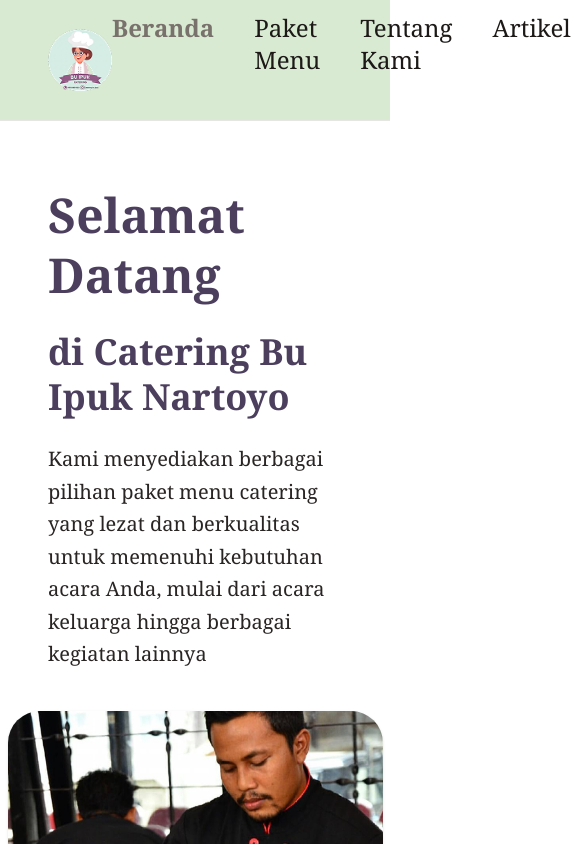
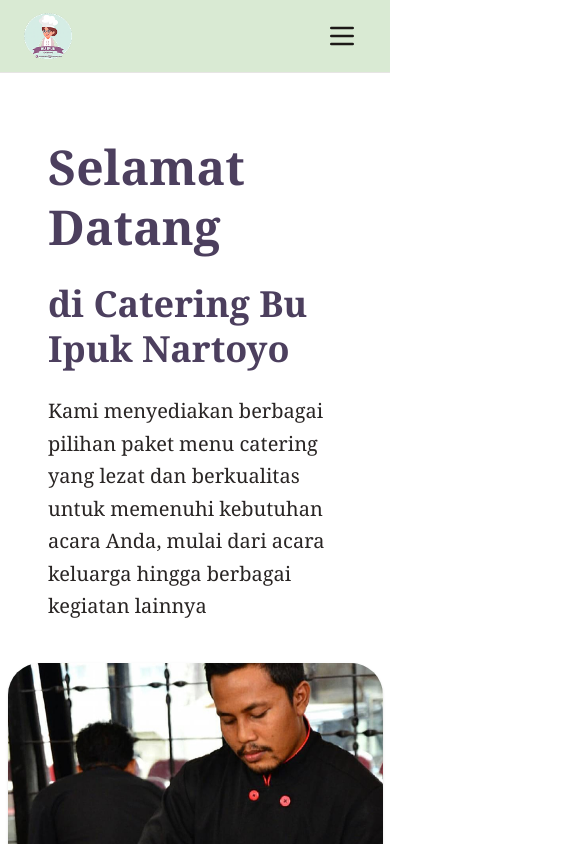
Before and after one commit to chiesazn-coder/catering-bu-Ipuk, a Next.js app: page / in a window 390 px wide. Shown: the top 844 px of the page, 585 px wide, since content can reach past the window. Built offline with nearby package versions, Linux system fonts and the light colour scheme; a web font is replaced by a local one.

Commit message:
navbar mobile

```diff
--- a/app/components/Navbar.tsx
+++ b/app/components/Navbar.tsx
@@ -1,13 +1,14 @@
 "use client";
 
+import { useState } from 'react';
 import Image from 'next/image';
 import Link from 'next/link';
 import { usePathname } from 'next/navigation';
 
 export default function Navbar() {
   const pathname = usePathname();
+  const [isOpen, setIsOpen] = useState(false); // State untuk buka/tutup menu mobile
 
-  // Daftar menu navigasi
   const navLinks = [
     { name: "Beranda", href: "/" },
     { name: "Paket Menu", href: "/paket-menu" },
@@ -17,11 +18,13 @@
   ];
 
   return (
-    <nav className="flex items-center justify-between px-12 py-3 bg-[#D9EAD3] sticky top-0 z-50 border-b border-stone-200">
+    <nav className="bg-[#D9EAD3] sticky top-0 z-50 border-b border-stone-200">
+      <div className="flex items-center justify-between px-6 md:px-12 py-3">
+
         {/* Logo di Kiri */}
         <div className="flex items-center">
           <Link href="/">
-          <div className="w-16 h-16 relative cursor-pointer">
+            <div className="w-12 h-12 md:w-16 md:h-16 relative cursor-pointer">
               <Image
                 src="/logo.png"
                 alt="Logo Bu Ipuk"
@@ -32,20 +35,16 @@
           </Link>
         </div>
 
-      {/* Menu di Kanan */}
-      <div className="flex gap-10">
+        {/* Menu Desktop (Hidden di Mobile) */}
+        <div className="hidden md:flex gap-10">
           {navLinks.map((link) => {
-          // Cek apakah link ini sedang aktif
             const isActive = pathname === link.href;
-
             return (
               <Link
                 key={link.name}
                 href={link.href}
                 className={`text-2xl font-serif transition-colors duration-300 ${
-                isActive
-                  ? "text-stone-500 font-bold" // Warna font saat halaman dibuka (Active)
-                  : "text-stone-900 hover:text-stone-500" // Warna font default
+                  isActive ? "text-stone-500 font-bold" : "text-stone-900 hover:text-stone-500"
                 }`}
               >
                 {link.name}
@@ -53,6 +52,48 @@
             );
           })}
         </div>
+
+        {/* Hamburger Icon (Hanya muncul di Mobile) */}
+        <div className="md:hidden">
+          <button
+            onClick={() => setIsOpen(!isOpen)}
+            className="text-stone-900 focus:outline-none p-2"
+          >
+            <svg className="w-8 h-8" fill="none" stroke="currentColor" viewBox="0 0 24 24">
+              {isOpen ? (
+                <path strokeLinecap="round" strokeLinejoin="round" strokeWidth="2" d="M6 18L18 6M6 6l12 12" />
+              ) : (
+                <path strokeLinecap="round" strokeLinejoin="round" strokeWidth="2" d="M4 6h16M4 12h16M4 18h16" />
+              )}
+            </svg>
+          </button>
+        </div>
+      </div>
+
+      {/* Mobile Menu Drawer (Hanya muncul saat isOpen true) */}
+      <div
+        className={`md:hidden overflow-hidden transition-all duration-300 ease-in-out bg-[#D9EAD3] ${
+          isOpen ? "max-h-screen opacity-100 border-t border-stone-200" : "max-h-0 opacity-0"
+        }`}
+      >
+        <div className="flex flex-col px-6 py-6 gap-6">
+          {navLinks.map((link) => {
+            const isActive = pathname === link.href;
+            return (
+              <Link
+                key={link.name}
+                href={link.href}
+                onClick={() => setIsOpen(false)} // Tutup menu setelah klik link
+                className={`text-xl font-serif ${
+                  isActive ? "text-stone-500 font-bold" : "text-stone-900"
+                }`}
+              >
+                {link.name}
+              </Link>
+            );
+          })}
+        </div>
+      </div>
     </nav>
   );
 }
```
Lines whose indentation alone changed are shown as unchanged.
